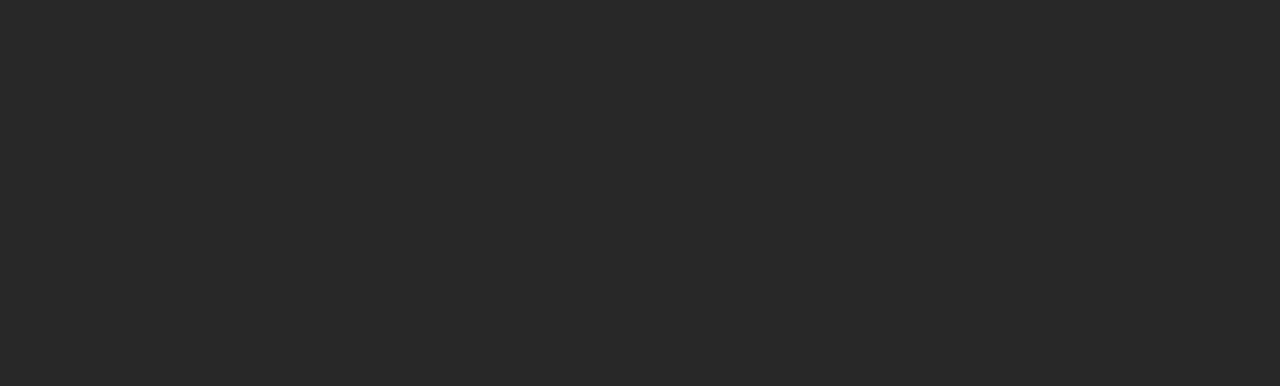
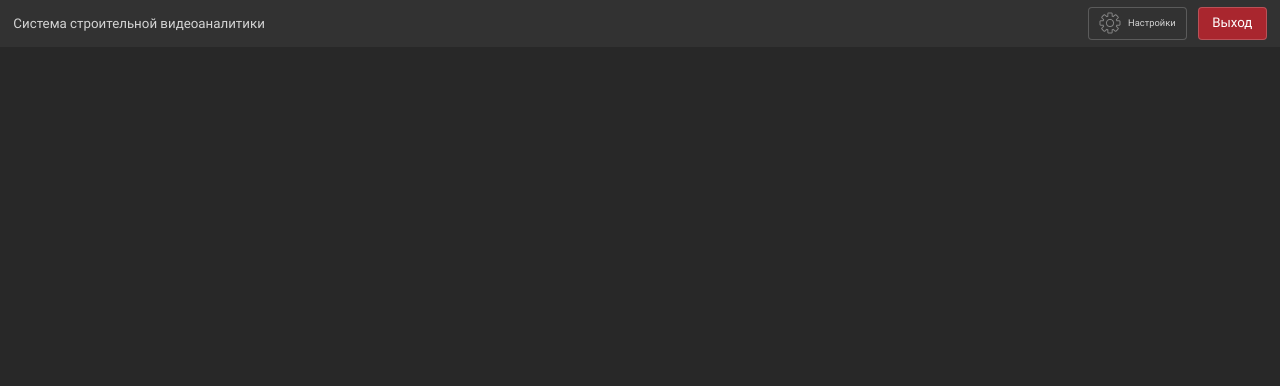
Before and after one commit to SterrenHeer/Observation, a plain HTML site: page index.html in a window 1280 px wide. Drawn offline with nearby package versions, Linux system fonts and the light colour scheme; files that its build step writes are made by us from their sources.

Commit message:
add main section with header and wrapper template

```diff
--- a/index.html
+++ b/index.html
@@ -8,7 +8,24 @@
 </head>
 <body>
 	<header class="header"></header>
-
+	<section class="main">
+		<div class="main_header">
+			<div class="title title_20">Система строительной видеоаналитики</div>
+			<div class="main_header_buttons">
+				<button class="button">
+					<img src="icons/settings.svg" alt="settings">
+					<div class="title">Настройки</div>
+				</button>
+				<button class="button red">Выход</button>
+			</div>
+		</div>
+		<div class="main_wrapper">
+			<div class="main_section"></div>
+			<div class="main_section"></div>
+			<div class="main_section"></div>
+			<div class="main_section"></div>
+		</div>
+	</section>
 	<footer class="footer"></footer>
 	<script src="js/jquery-3.7.1.min.js"></script>
 	<script src="js/script.js"></script>
--- /dev/null
+++ b/scss/blocks/_main.scss
@@ -0,0 +1,37 @@
+.main {
+    &_header {
+        display: flex;
+        justify-content: space-between;
+        align-items: center;
+        padding: 0.52vw 1.041vw;
+        background: #323232;
+        &_buttons {
+            display: flex;
+            gap: 0.833vw;
+        }
+    }
+    &_wrapper {
+        display: flex;
+        flex-wrap: wrap;
+        gap: 0.52vw;
+        padding: 0.52vw;
+    }
+    &_section {
+        width: 49.218vw;
+        min-height: 25.781vw;
+    }
+    .button {
+        display: flex;
+        align-items: center;
+        gap: 0.52vw;
+        padding: 0.312vw 0.833vw 0.416vw 0.833vw;
+        border: 0.052vw solid rgba(255, 255, 255, 0.2);
+        border-radius: 0.312vw;
+        background: #323232;
+    }
+    .red {
+        padding: 0.312vw 1.041vw 0.416vw 1.041vw;
+        background: #a9262e;
+        color: #fff;
+    }
+}
--- a/scss/style.scss
+++ b/scss/style.scss
@@ -13,3 +13,4 @@ a {
 }
 
 @import 'blocks/title';
+@import 'blocks/main';
```
Also changed, not shown: icons/settings.svg (added).
